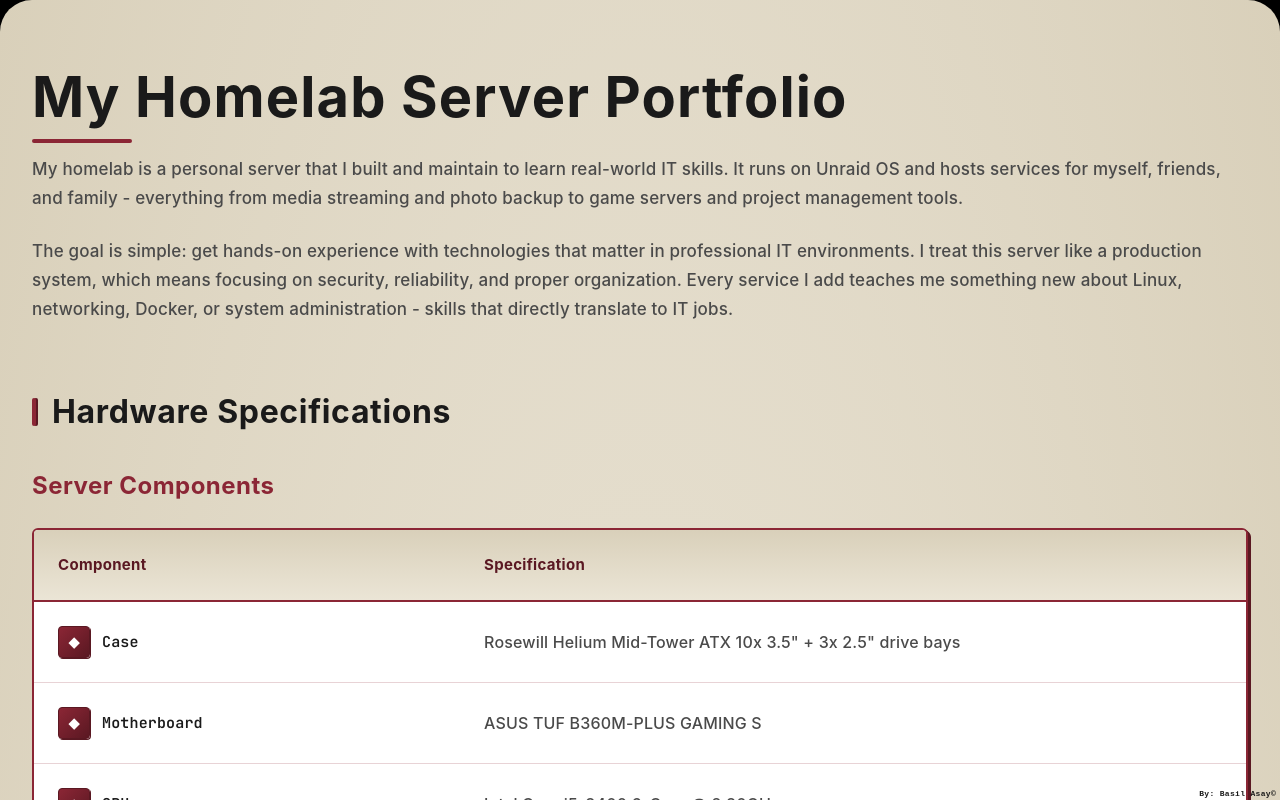
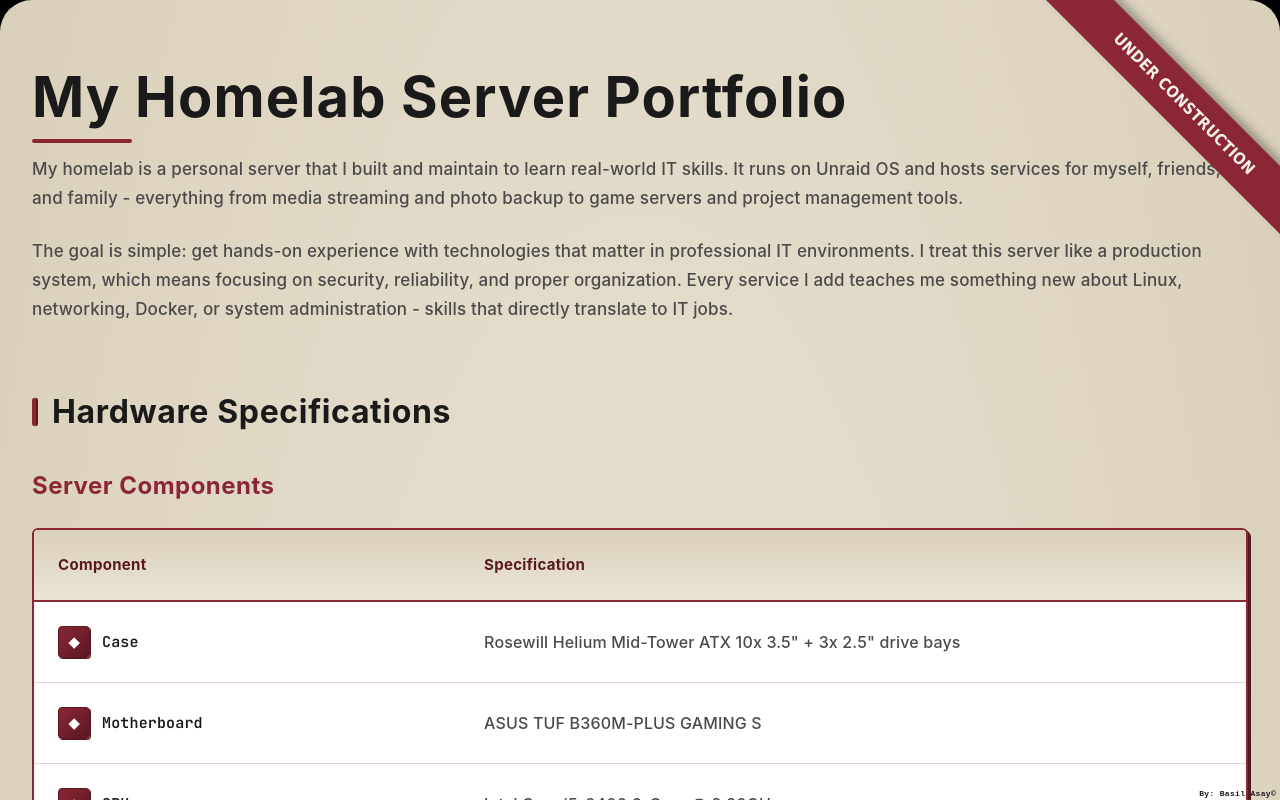
Before and after one commit to Flopet/basilasay, a Next.js app: page /homelab in a window 1280 px wide. Shown: the top 800 px of the page. Built offline with nearby package versions, Linux system fonts and the light colour scheme; a web font is replaced by a local one.

Commit message:
Added new component UnderConstructionRibbon to be displayed on the top right corner of pages under construction.

```diff
--- a/app/homelab/page.tsx
+++ b/app/homelab/page.tsx
@@ -12,6 +12,7 @@ import {
 export default function HomelabPage() {
   return (
     <div className="homelab-page">
+      <UnderConstructionRibbon />
       <div className="homelab-container">
 
         {/* Header Section */}
--- a/components/css/UnderConstructionRibbon.css
+++ b/components/css/UnderConstructionRibbon.css
@@ -5,22 +5,26 @@
   width: 15rem;
   height: 15rem;
   overflow: hidden;
+  z-index: 999;
 }
 
 #ribbon {
   top: 5rem;
   right: -9rem;
   position: absolute;
-  width: 20rem;
+  width: 30rem;
+  height: 3rem;
+  line-height: 3rem;
 
   transform: rotate(45deg);
-  background-color: rgb(238,36,0);
-  padding: 1rem 5rem;
+  background-color: var(--accent-red);
 
-  font-family: tahoma;
+
+  font-family: tahoma, serif;
   font-weight: bold;
   text-transform: uppercase;
   text-align: center;
+  color: var(--bg-paper-light);
 
   box-shadow: 0 -5px 10px rgba(0, 0, 0, 0.3);
 }
```
